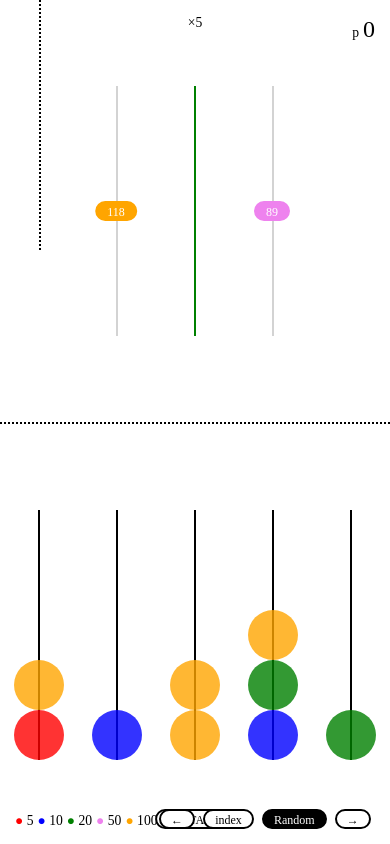
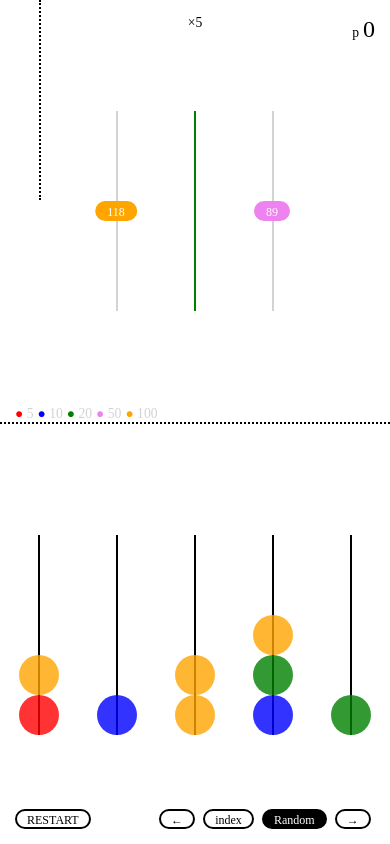
Before and after one commit to Aranciata99/BasilKnill.ch.MiniGames, a PHP site: page /sites/6.php in a window 390 px wide. Run offline with PHP 8.4, Linux system fonts and the light colour scheme; some web fonts are replaced.

Commit message:
Responsif

```diff
--- a/assets/css/index.css
+++ b/assets/css/index.css
@@ -668,6 +668,10 @@ input::-ms-thumb {
     left: 0;
 }
 
+#pearlsPathBox {
+    top: 125px;
+}
+
 .fillStackBox,
 .pearlsPathBox {
     position: relative;
@@ -822,6 +826,19 @@ input::-ms-thumb {
     width: 50px;
 }
 
+#sortingColorValue {
+    bottom: var(--fixedGridSize);
+}
+
+#sortingColorValue small {
+    color: black;
+}
+
+#sortingRestartButton {
+    left: 50%;
+    transform: translate(-50%, 0);
+}
+
 @media (max-width: 770px) {
 
     :root {
@@ -897,4 +914,33 @@ input::-ms-thumb {
         text-align: center;
     }
 
+    /* Sorting */
+    .fillStackBox,
+    .pearlsPathBox {
+        width: 50px;
+        height: 200px;
+    }
+
+    .pearls {
+        width: 40px;
+        height: 40px;
+    }
+
+    #pearlsPathBox {
+        top: 100px;
+    }
+
+    #sortingColorValue {
+        bottom: 50%;
+        opacity: 1;
+    }
+
+    #sortingColorValue small {
+        color: lightgray;
+    }
+
+    #sortingRestartButton {
+        left: var(--gridSize);
+        transform: translate(0%, 0);
+    }
 }
--- a/sites/6.php
+++ b/sites/6.php
@@ -28,7 +28,7 @@ require '../snippets/siteNames.php';
     ?>
 
     <div class="newPearlsPathContainer" id="newPearlsPath">
-        <div class="fillStackBox" style="top: 125px;" id="pearlsPathBox">
+        <div class="fillStackBox" id="pearlsPathBox">
             <div class="fillStackStick" style="border-right: dotted black var(--buttonBorderSize);"></div>
         </div>
         <!-- <button class="newPearlButton" id="newPearlButton">+</button> -->
@@ -40,16 +40,16 @@ require '../snippets/siteNames.php';
         <p id="counter"></p>
     </div>
 
-    <div class="settingsCenterBottom">
+    <div class="settingsCenterBottom" id="sortingRestartButton">
         <button class="buttonWhiteB" id="restartGameButton">RESTART</button>
     </div>
 
-    <div class="settingsLeftBottom">
-        <small style="color: black;"> <span style="color: red;">●</span> 5</small>
-        <small style="color: black;"> <span style="color: blue;">●</span> 10</small>
-        <small style="color: black;"> <span style="color: green;">●</span> 20</small>
-        <small style="color: black;"> <span style="color: violet;">●</span> 50</small>
-        <small style="color: black;"> <span style="color: orange;">●</span> 100</small>
+    <div class="settingsLeftBottom" id="sortingColorValue">
+        <small> <span style="color: red;">●</span> 5</small>
+        <small> <span style="color: blue;">●</span> 10</small>
+        <small> <span style="color: green;">●</span> 20</small>
+        <small> <span style="color: violet;">●</span> 50</small>
+        <small> <span style="color: orange;">●</span> 100</small>
     </div>
 
     <div class="settingsCenterSorting">
```
Also changed, not shown: assets/scripts/js-6.js (+52 -64 lines), 1 other file.
